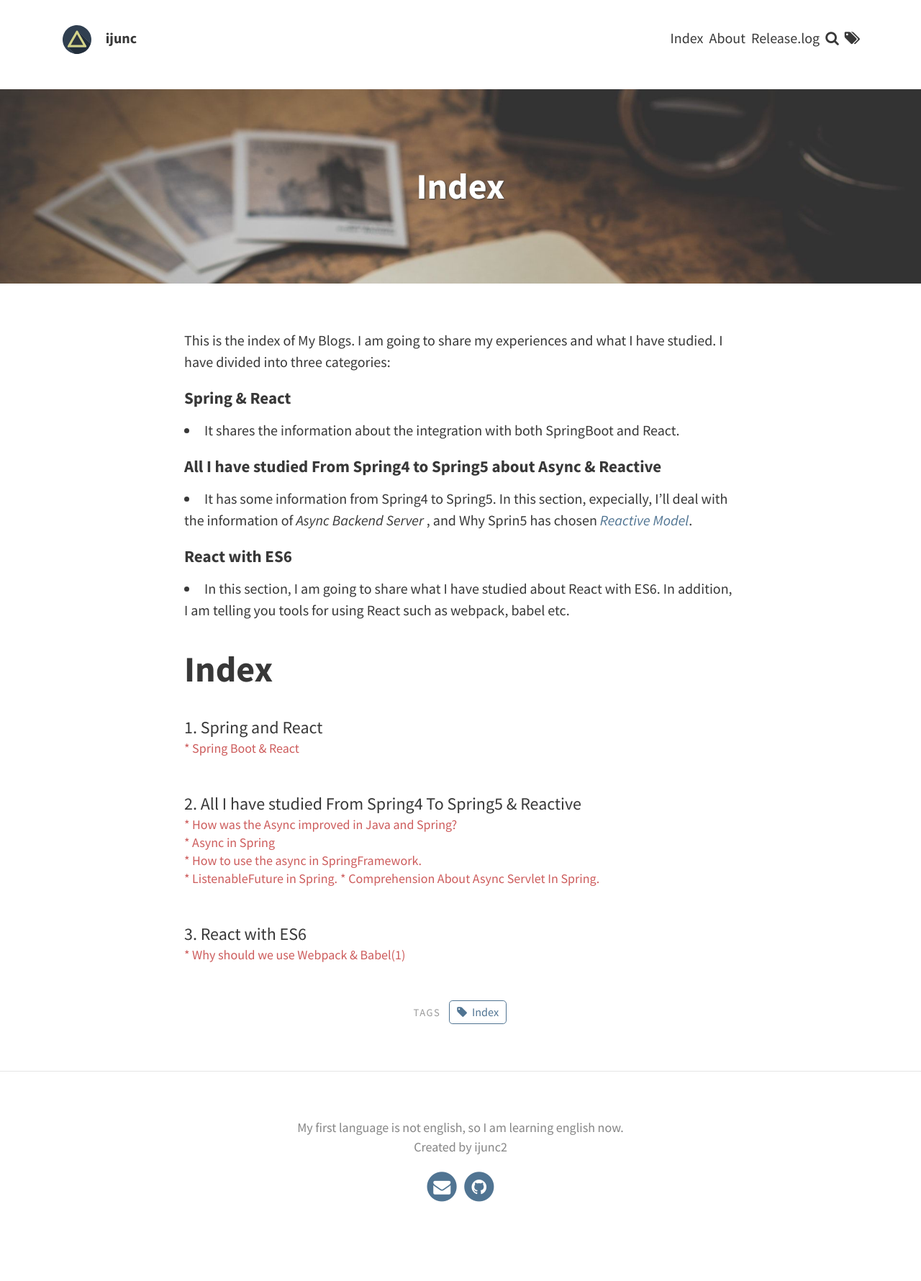
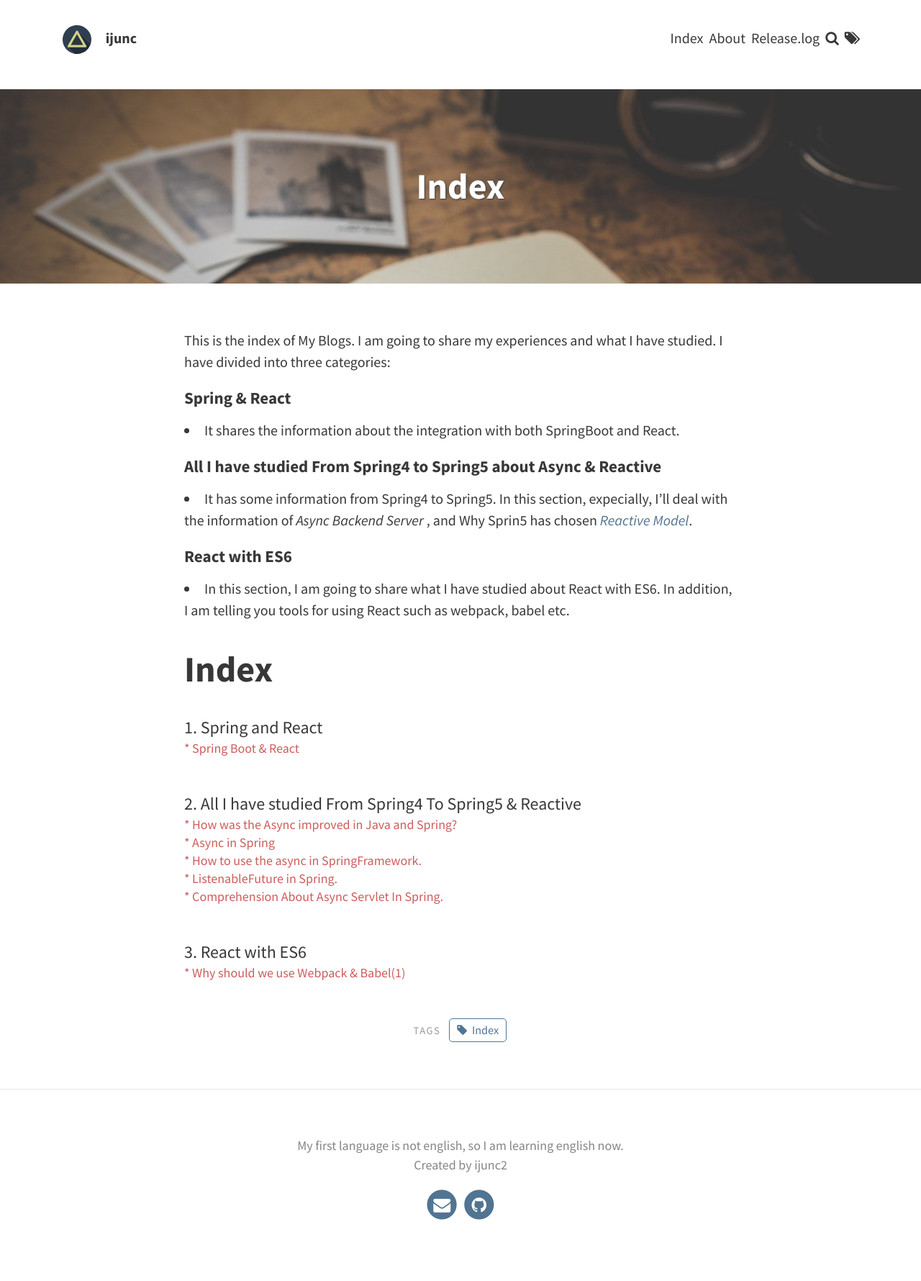
Before and after one commit to ijunc2/ijunc2.github.com, a Jekyll site: the page built from pages/1index.md, in a window 1280 px wide. Shown: the whole page at 72% size. Built offline with Jekyll 4.4.1, drawn with Linux system fonts in a browser that asks for light colours; before the commit the page ends 1755 px from its top, so only the background shows below that.

Commit message:
update the index

```diff
--- a/pages/1index.md
+++ b/pages/1index.md
@@ -39,7 +39,7 @@ This is the index of My Blogs. I am going to share my experiences and what I hav
   </a><br/>
   <a href="/2018/01/14/sixth.html" >
     <font size="4" color="#CD5C5C">* ListenableFuture in Spring.</font>
-  </a>
+  </a> <br/>
   <a href="/2018/02/01/seventh.html" >
     <font size="4" color="#CD5C5C">* Comprehension About Async Servlet In Spring.</font>
   </a>
```
